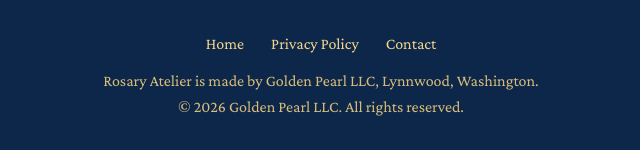
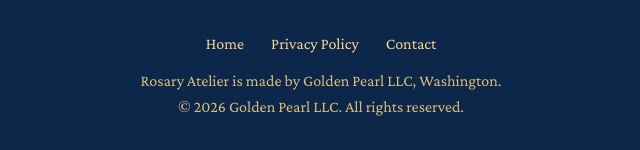
Before and after one commit to hyojuk/atelierosary-site, a plain HTML site: page index.html in a window 1280 px wide. Shown: the part 2050-2200 px from the top of the page, 319-959 px from the left. Drawn offline with nearby package versions, Linux system fonts and the light colour scheme.

Commit message:
Footer: Washington only, no city

```diff
--- a/index.html
+++ b/index.html
@@ -87,7 +87,7 @@
     <a href="privacy.html">Privacy Policy</a>
     <a href="mailto:claire@atelierosary.com">Contact</a>
   </div>
-  <div>Rosary Atelier is made by Golden Pearl LLC, Lynnwood, Washington.</div>
+  <div>Rosary Atelier is made by Golden Pearl LLC, Washington.</div>
   <div>&copy; 2026 Golden Pearl LLC. All rights reserved.</div>
 </footer>
 
```
Also changed, not shown: privacy.html (+1 -1 lines).
